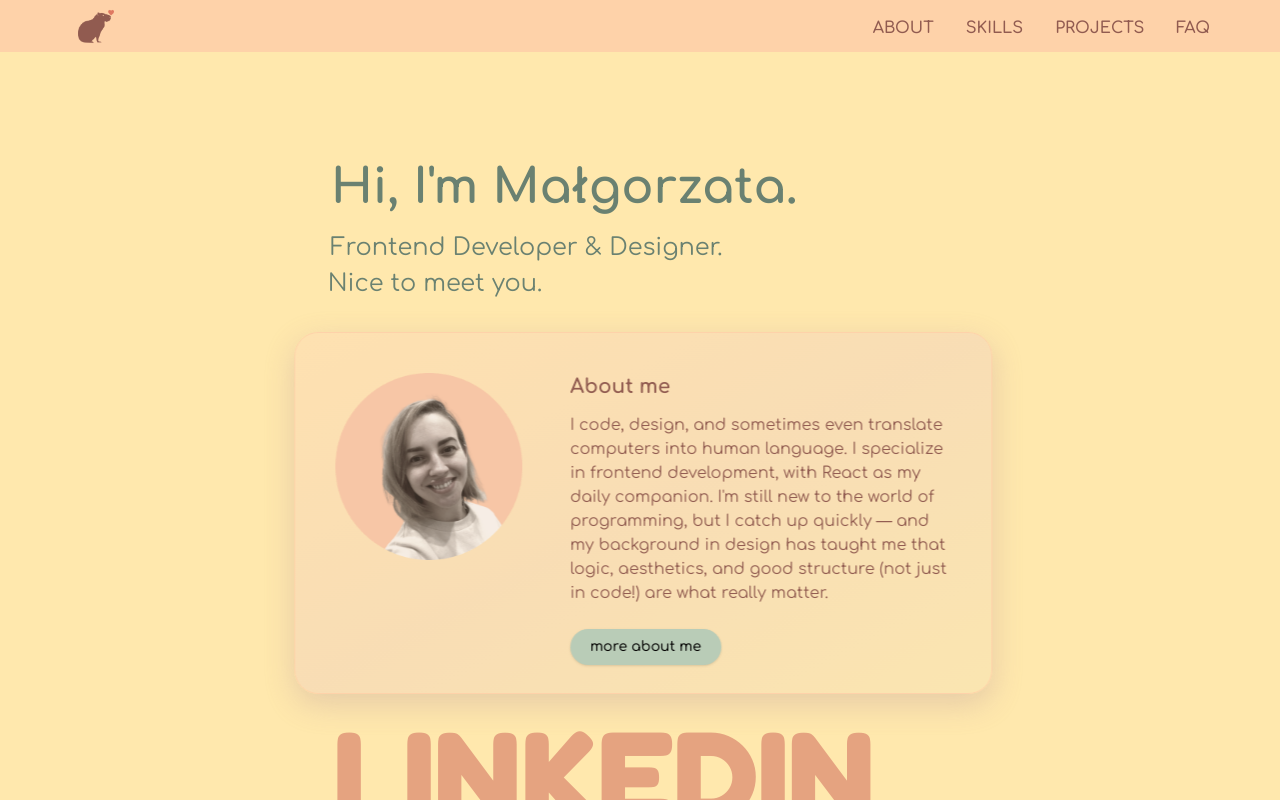
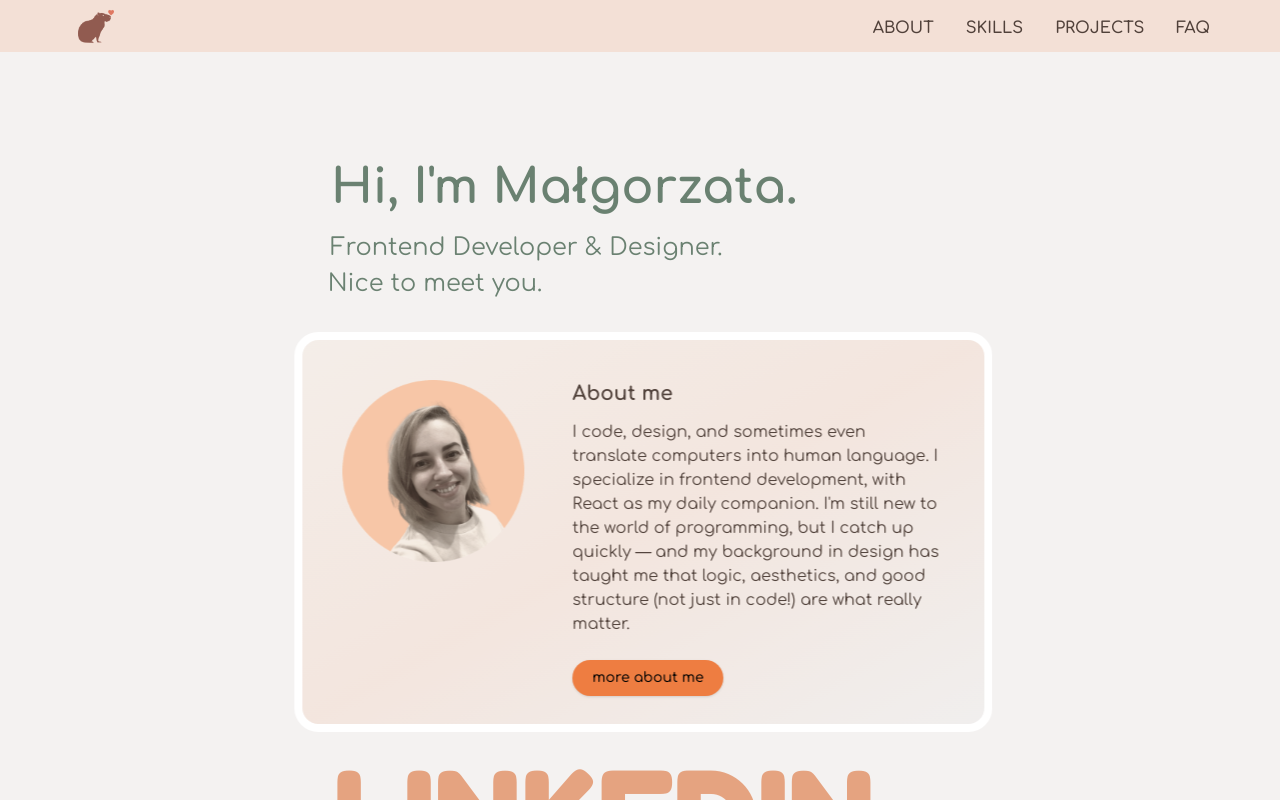
Before and after one commit to karibara/karibara-next-website, a Next.js app: page / in a window 1280 px wide. Shown: the top 800 px of the page. Built offline with nearby package versions, Linux system fonts and the light colour scheme; what tailwindcss-motion would draw is missing.

Commit message:
Color changes

```diff
--- a/src/app/layout.tsx
+++ b/src/app/layout.tsx
@@ -21,7 +21,7 @@ export default function RootLayout({
   return (
     <html lang="en">
       <body
-        className={`${comfortaa.variable}  antialiased font-[family-name:var(--font-comfortaa-sans)] bg-yellowKari text-wineKari`}
+        className={`${comfortaa.variable}  antialiased font-[family-name:var(--font-comfortaa-sans)] bg-greyKari-light text-greyKari`}
       >
         <header>
           <Navbar />
--- a/src/components/ui/GlassCard.tsx
+++ b/src/components/ui/GlassCard.tsx
@@ -8,7 +8,9 @@ export const GlassCard: React.FC<React.PropsWithChildren<GlassCardProps>> = ({
 }) => {
   return (
     <div
-      className={`flex flex-wrap border border-peachKari rounded-3xl shadow-[0_10px_30px_rgba(212,181,162,0.6)] bg-gradient-to-br from-pink-300/10 via-purple-400/10 to-neutral-300/10 backdrop-blur-md ${className}`}
+      // glass card css settings below
+      // className={`flex flex-wrap border border-peachKari rounded-3xl shadow-[0_10px_30px_rgba(212,181,162,0.6)] bg-gradient-to-br from-pink-300/10 via-purple-400/10 to-neutral-300/10 backdrop-blur-md ${className}`}
+      className={`flex flex-wrap border-8 border-white rounded-3xl  bg-gradient-to-br from-peachKari/10 via-orangeKari/10 to-neutral-300/10 backdrop-blur-md ${className}`}
     >
       {children}
     </div>
--- a/src/components/ui/Navbar.tsx
+++ b/src/components/ui/Navbar.tsx
@@ -84,7 +84,7 @@ export const Navbar: React.FC = () => {
 
   return (
     <>
-      <div className="grid lg:place-items-center bg-peachKari fixed top-0 w-dvw z-50 drop-shadow- ">
+      <div className="grid lg:place-items-center bg-orangeKari/15 fixed top-0 w-dvw z-50 drop-shadow- ">
         <div className="flex  py=5 px-5 lg:px-0 justify-between lg:w-[1140px] z-50">
           <Link href="#" className="p-2 ">
             <motion.div whileHover={{ scale: 1.15 }} whileTap={{ scale: 0.85 }}>
--- a/src/components/ui/button.tsx
+++ b/src/components/ui/button.tsx
@@ -10,7 +10,7 @@ const buttonVariants = cva(
     variants: {
       variant: {
         default:
-          "bg-mintKari-light text-black shadow hover:bg-mintKari/40 hover:translate-y-px  ",
+          "bg-orangeKari text-black shadow hover:bg-orangeKari/80 hover:translate-y-px  ",
         destructive:
           "bg-destructive text-destructive-foreground shadow-sm hover:bg-destructive/90",
         outline:
```
